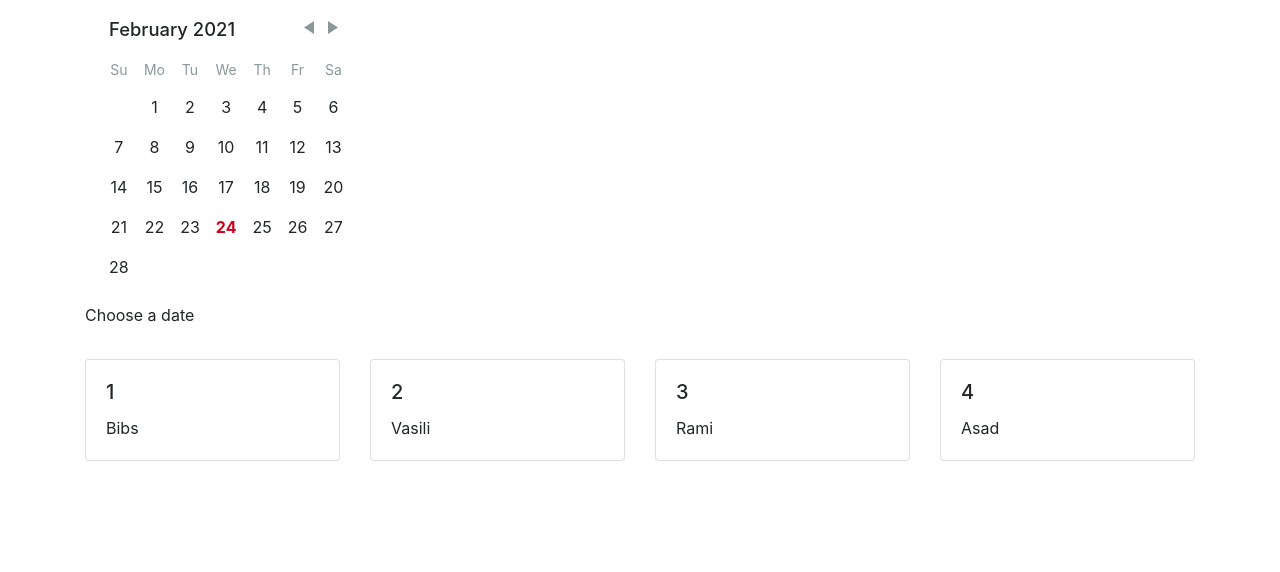
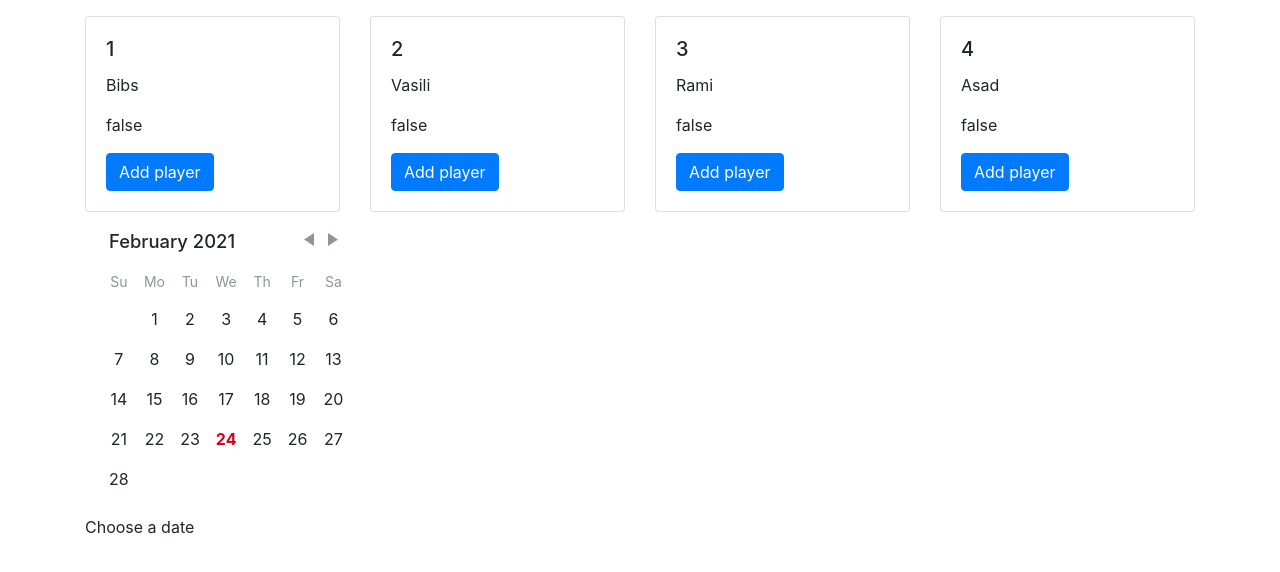
Before and after one commit to nadav-galili/my-poker-app, a React (Create React App) app: page / in a window 1280 px wide. Shown: the top 572 px of the page. Built offline with nearby package versions, Linux system fonts and the light colour scheme.

Commit message:
addplayer method

```diff
--- a/src/components/games.jsx
+++ b/src/components/games.jsx
@@ -5,31 +5,32 @@
 class Games extends Component {
   state = {
     players: [
-      { id: 1, name: "Bibs" },
-      { id: 2, name: "Vasili" },
-      { id: 3, name: "Rami" },
-      { id: 4, name: "Asad" },
+      { id: 1, name: "Bibs", selected: false },
+      { id: 2, name: "Vasili", selected: false },
+      { id: 3, name: "Rami", selected: false },
+      { id: 4, name: "Asad", selected: false },
     ],
   };
 
+  selectPlayer = (playerId) => {
+    let players = this.state;
+    players.map((p) => {
+      if (playerId === p.id) p.selected = !p.selected;
+      return p;
+    });
+
+    this.setState({ players });
+  };
   render() {
     const { players } = this.state;
 
     return (
       <div>
+        <Players
+          players={players}
+          addPlayer={() => this.selectPlayer(players.id)}
+        />
         <DayPicker />
-        <Players players={players} />
-
-        {/* <table border="2">
-          <thead>
-            <tr>
-              <td>3</td>
-            </tr>
-          </thead>
-          <tbody>
-            <tr>ll</tr>
-          </tbody>
-        </table> */}
       </div>
     );
   }
--- a/src/components/player.jsx
+++ b/src/components/player.jsx
@@ -2,12 +2,21 @@
 
 const Player = (props) => {
   const player = props.player;
+  console.log(props);
   return (
     <div className="col-md-6 col-lg-4 col-xl-3 mt-3">
       <div className="card">
         <div className="card-body">
           <h5 className="card-title">{player.id}</h5>
           <p className="card-text">{player.name}</p>
+          <p className="card-text">{player.selected ? "true" : "false"}</p>
+          <button
+            type="button"
+            className="btn btn-primary"
+            onClick={props.addPlayer}
+          >
+            Add player
+          </button>
         </div>
       </div>
     </div>
--- a/src/components/players.jsx
+++ b/src/components/players.jsx
@@ -3,11 +3,12 @@
 
 const Players = (props) => {
   const players = props.players;
+  console.log(props);
   return (
     <div className="container">
       <div className="row">
         {players.map((player) => (
-          <Player key={player.id} player={player} />
+          <Player key={player.id} player={player} addPlayer={props.addPlayer} />
         ))}
       </div>
     </div>
```
